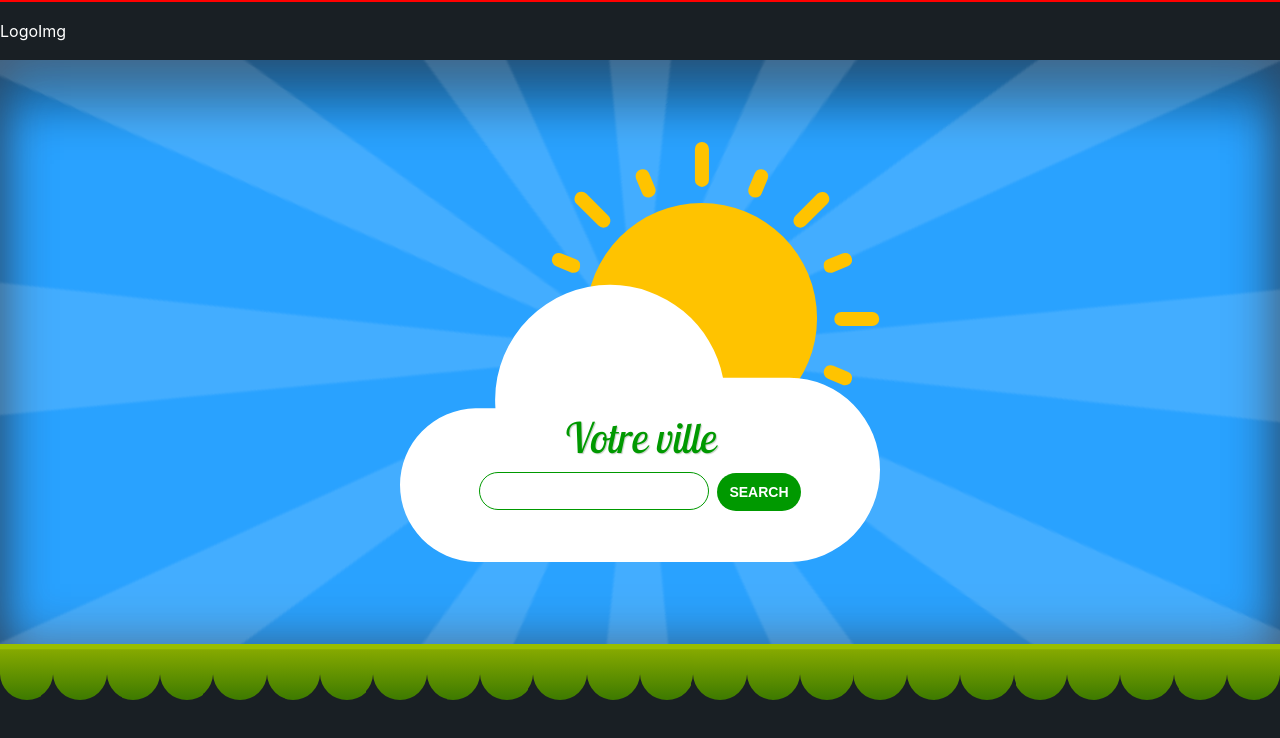
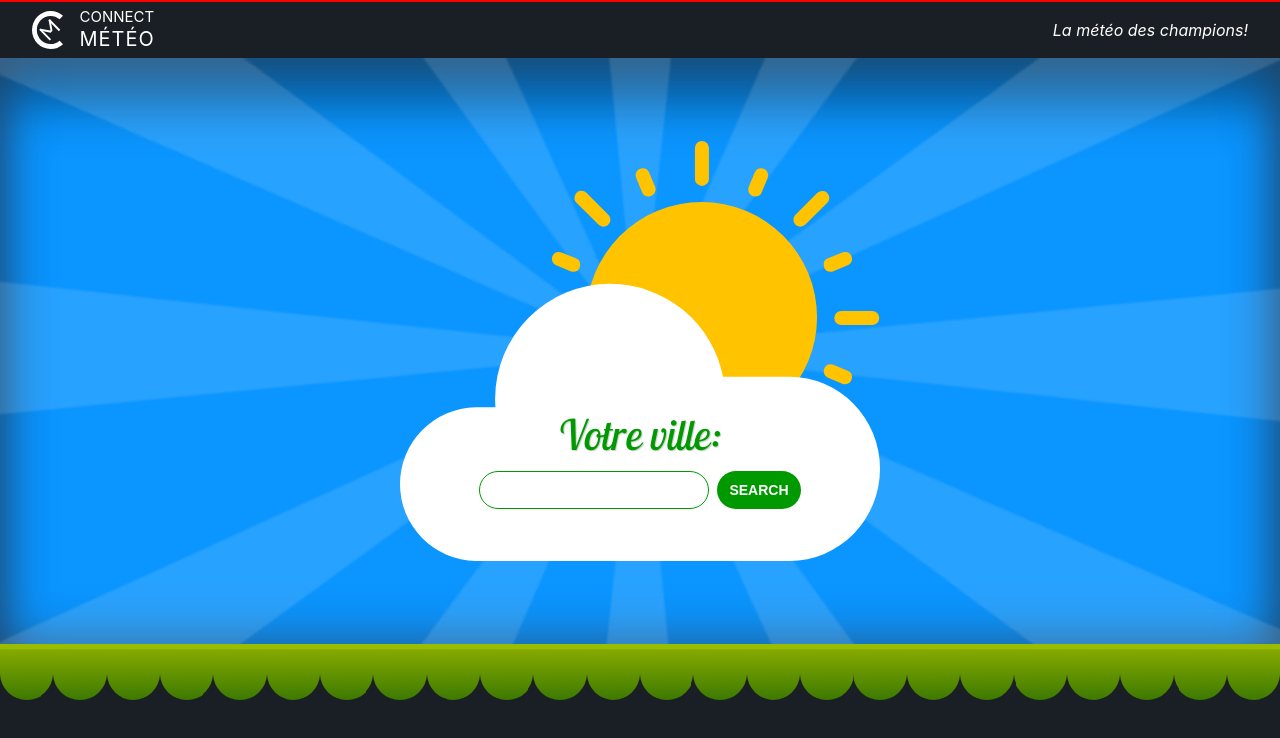
Before and after one commit to NicoDrouin/Connecting-weather, a React (Create React App) app: page / in a window 1280 px wide. Shown: the top 738 px of the page. Built offline with nearby package versions, Linux system fonts and the light colour scheme.

Commit message:
Header basic

```diff
--- a/src/assets/styles/style.scss
+++ b/src/assets/styles/style.scss
@@ -128,11 +128,43 @@ button {
 .footer {
     color: white;
     background-color: #191f24;
+    padding: 0 32px;
 }
 
 .header {
-    line-height: 58px;
+    display: flex;
+    align-items: center;
+    height: 58px;
     border-top: 2px solid red;
+
+    > img {
+        vertical-align: middle;
+    }
+
+    > div {
+        margin: 0 16px;
+
+        > p {
+            margin: 0;
+            line-height: 1.25;
+            text-transform: uppercase;
+
+            &:first-of-type {
+                font-size: 15px;
+            }
+
+            &:last-of-type {
+                font-size: 20px;
+                letter-spacing: 1px;
+            }
+        }
+    }
+
+    > p {
+        text-align: right;
+        flex-grow: 1;
+        font-style: italic;
+    }
 }
 
 .footer {
@@ -155,7 +187,7 @@ button {
     flex-grow: 1;
     position: relative;
     overflow: hidden;
-    background-color: #29a2ff;
+    background-color: #0a95ff;
     box-shadow: inset 0 0 50px 0 rgba(59, 42, 42, 0.6),
                 inset 0 50px 45px 0 rgba(0, 0, 0, 0.35);
 
@@ -181,25 +213,22 @@ button {
     form {
         padding-bottom: 11%;
         text-align: center;
+    }
 
-        > label {
-            display: block;
-            margin-bottom: 8px;
-            font-family: lobster2;
-            font-size: 42px;
-            color: #009900;
-            text-shadow: 1px 1px 1px #0033003b;
-        }
-
-        > div {
-            height: 38px;
-        }
+    label {
+        display: block;
+        margin-bottom: 10px;
+        font-family: lobster2;
+        font-size: 42px;
+        color: #009900;
+        text-shadow: 1px 1px 1px #0033003b;
     }
 
     input {
         width: 230px;
         height: 38px;
         padding: 8px;
+        vertical-align: bottom;
         border: 1px solid #009900;
         border-radius: 19px;
         box-shadow: 0;
--- a/src/component/CityInput.js
+++ b/src/component/CityInput.js
@@ -7,15 +7,15 @@ const CityInput = ({currentCity, setCurrentCity, doFetch}) => {
             doFetch(currentCity)
             event.preventDefault()
         }}>
-            <label>Votre ville</label>
-            <div>
+        <label htmlFor='city'>Votre ville:</label>
             <input
                 type = 'text'
                 value = {currentCity}
+                name = 'city'
+                id = 'city'
                 onChange = {event => setCurrentCity(event.target.value)}
             />
             <button type='submit'>Search</button>
-            </div>
         </form>
     )
 }
--- a/src/component/Header.js
+++ b/src/component/Header.js
@@ -1,9 +1,16 @@
 import React from 'react'
+
+import logo from '../assets/img/logo.svg'
 
 const Header = () => {
     return (
         <header className='header'>
-            LogoImg
+            <img src={logo} alt='Logo'/>
+            <div>
+                <p>Connect</p>
+                <p>Météo</p>
+            </div>
+            <p>La météo des champions!</p>
         </header>
     )
 }
```
Also changed, not shown: src/assets/img/logo.svg (added). Lines whose indentation alone changed are shown as unchanged.
